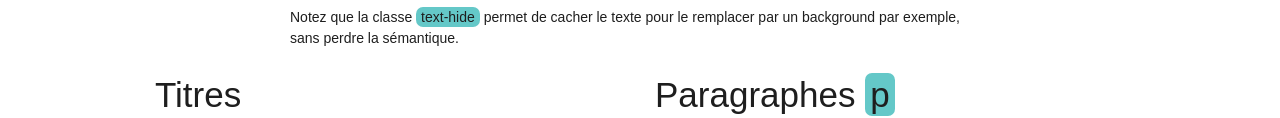
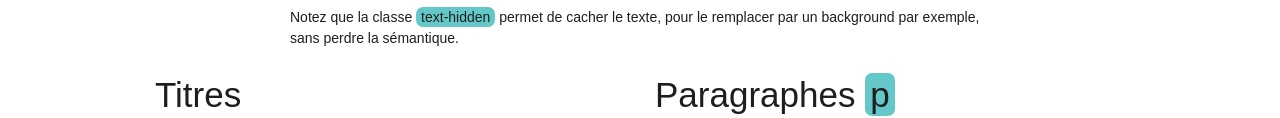
Before and after one commit to lordfpx/startingblock, a plain HTML site: page index.html in a window 1280 px wide. Shown: the part 659-777 px from the top of the page. Drawn offline with nearby package versions, Linux system fonts and the light colour scheme.

Commit message:
Correction du nom de la classe "text-hidden" (et non plus "text-hide")

```diff
--- a/index.html
+++ b/index.html
@@ -75,7 +75,7 @@
 	<h1>Balises</h1>
 
 	<div class="m-auto intro">
-		<p>Notez que la classe <span class="classe">text-hide</span> permet de cacher le texte pour le remplacer par un background par exemple, sans perdre la sémantique.</p>
+		<p>Notez que la classe <span class="classe">text-hidden</span> permet de cacher le texte, pour le remplacer par un background par exemple, sans perdre la sémantique.</p>
 	</div>
 
 	<div class="colset">
```
